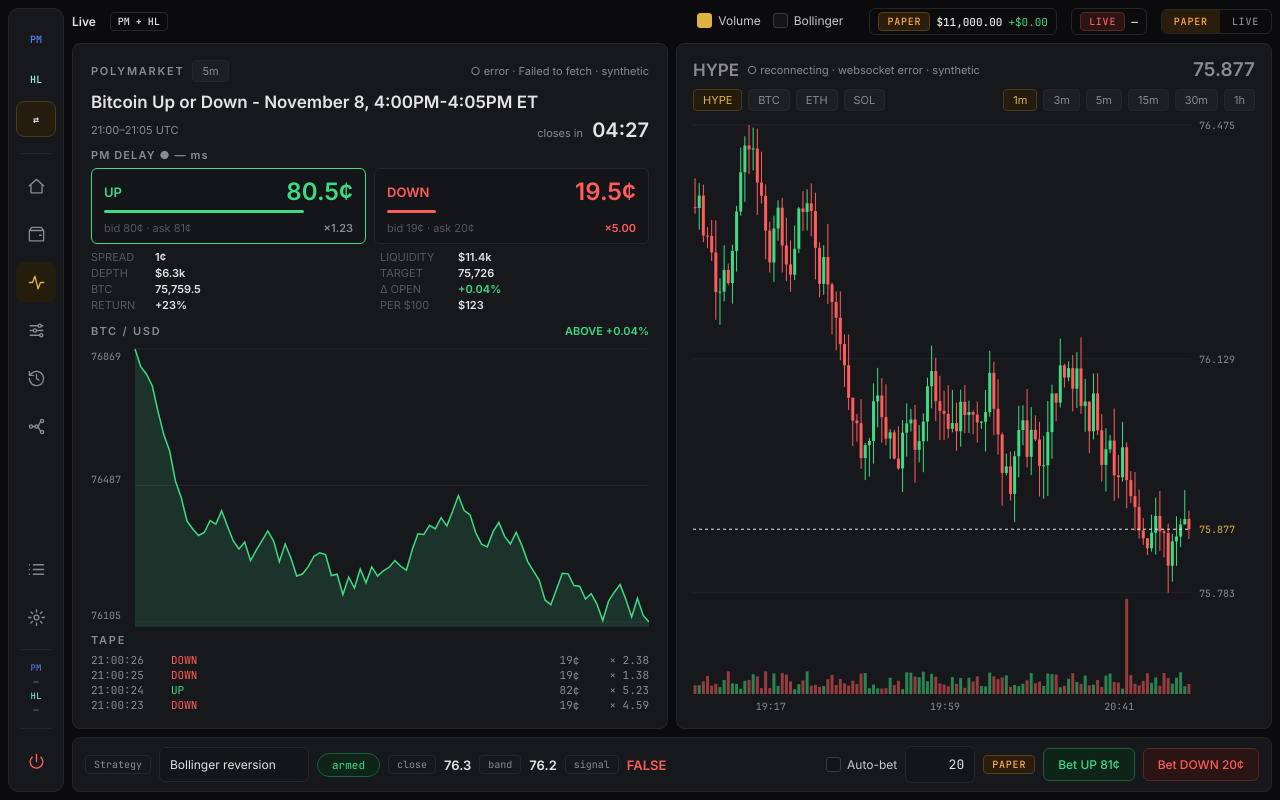
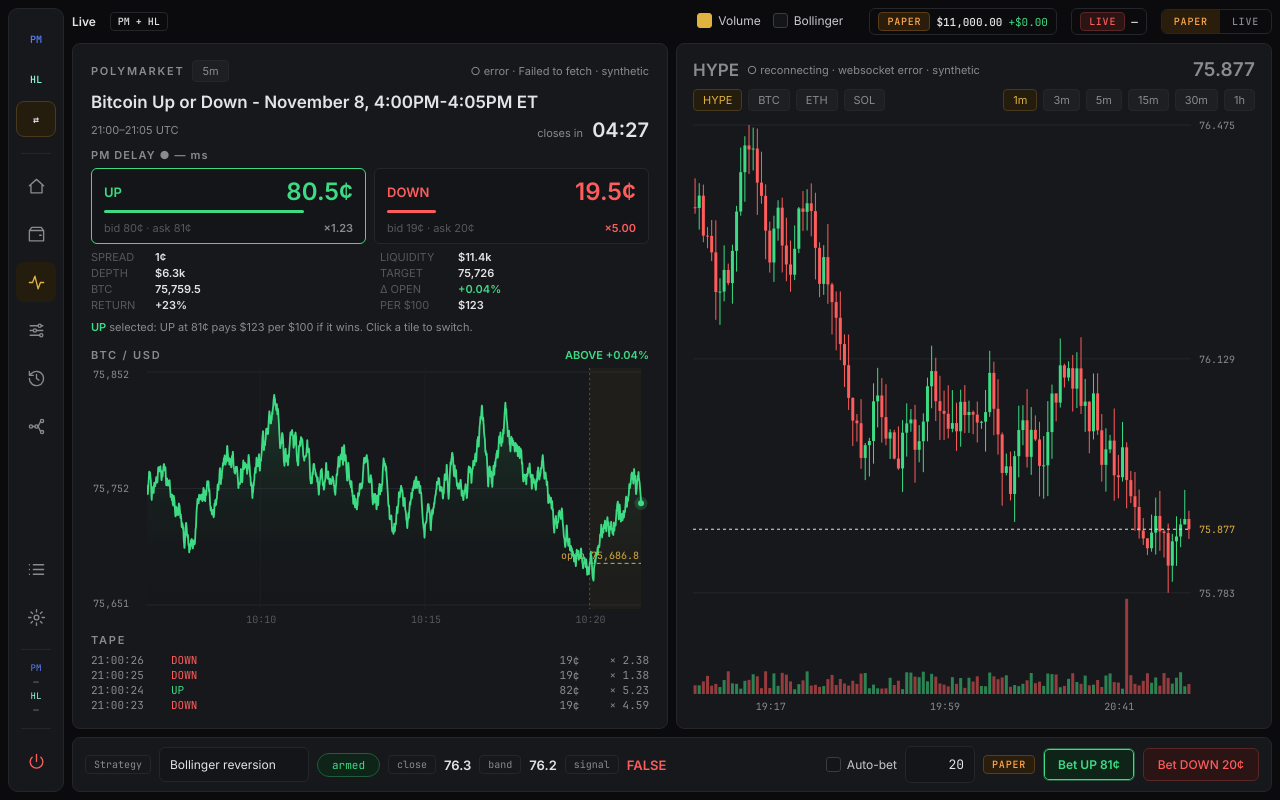
Before and after one commit to Diekope/Bi-trading-GUI, a plain HTML site: page web/index.html in a window 1280 px wide. Both pictures are taken after a click on the link "Open live". Drawn offline with Linux system fonts and the light colour scheme; no server answers.

Commit message:
Web sandbox: animated Polymarket BTC chart, selectable UP/DOWN tiles, no volume/Bollinger toggles on Polymarket
Co-Authored-By: Claude Sonnet 5.5 <noreply@anthropic.com>

```diff
--- a/web/app.js
+++ b/web/app.js
@@ -1,4 +1,4 @@
-import { views, state, draw, normalize, latency, balances } from "./views.js";
+import { views, state, draw, normalize, latency, balances, paintAll } from "./views.js";
 import { feed, onChange, startHL, startPM, logEvent } from "./feeds.js";
 import { P, placePM, placeHL, closePosition, resetPaper, tick as paperTick } from "./paper.js";
 const I = (d) => `<svg viewBox="0 0 24 24">${d}</svg>`;
@@ -88,6 +88,7 @@ addEventListener("keydown", (e) => {
   if (e.altKey && ["1", "2", "3"].includes(e.key)) { state.venue = ["Polymarket", "Hyperliquid", "Both"][e.key - 1]; render(); }
 });
 onChange(schedule);
+(function frame() { paintAll(); requestAnimationFrame(frame); })();
 hlHandle = startHL(); startPM();
 try { const saved = localStorage.getItem(ADDR_KEY); if (saved) hlHandle.setAddress(saved); } catch { /* storage blocked */ }
 setInterval(() => { paperTick(feed); schedule(); }, 1000);
--- /dev/null
+++ b/web/btcchart.js
@@ -0,0 +1,52 @@
+// The Polymarket BTC line, animated like the Qt PriceChart: a rolling 15-minute axis that ends a
+// fraction of a second behind live (so it scrolls continuously), a smoothed curve, an eased y-range,
+// a tip that glides to each new price, and the window's target growing from the window start.
+const css = (n) => getComputedStyle(document.documentElement).getPropertyValue(n).trim();
+export const SPAN = 15 * 60e3, LAG = 300, REVEAL_MS = 900;
+export const anim = { key: "", t0: 0, lo: null, hi: null, tip: null };
+
+export const fmtPx = (v) => v.toLocaleString("en-US", { maximumFractionDigits: v > 1000 ? 0 : 2 });
+
+// Pure helper (tested): where a timestamp lands on the plot, 0..1 across the rolling window.
+export const xFrac = (t, wall) => (t - (wall - SPAN)) / SPAN;
+
+export function paintBtc(cv, { points, target, startMs, endMs, key }, nowPerf = performance.now(), wall = Date.now() - LAG) {
+  if (anim.key !== key) Object.assign(anim, { key, t0: nowPerf, lo: null, hi: null, tip: null });
+  const r = cv.getBoundingClientRect(), d = devicePixelRatio || 1, w = Math.round(r.width * d), h = Math.round(r.height * d);
+  if (!w || !h) return;
+  if (cv.width !== w || cv.height !== h) { cv.width = w; cv.height = h; }
+  const g = cv.getContext("2d"); g.setTransform(d, 0, 0, d, 0, 0); g.clearRect(0, 0, r.width, r.height);
+  const W = r.width, H = r.height, L = 56, B = 18, pw = W - L - 8, ph = H - B, t0 = wall - SPAN;
+  const vis = points.filter((p) => p.t >= t0 - 90e3 && p.t <= wall + 1000);
+  if (vis.length < 2) return;
+  const last = vis.at(-1).p;
+  anim.tip = anim.tip == null ? last : anim.tip + (last - anim.tip) * 0.12;
+  const inView = vis.filter((p) => p.t >= t0), vals = [...inView.map((p) => p.p), anim.tip, ...(target ? [target] : [])];
+  let lo = Math.min(...vals), hi = Math.max(...vals); const pad = (hi - lo || 1) * 0.12; lo -= pad; hi += pad;
+  anim.lo = anim.lo == null ? lo : anim.lo + (lo - anim.lo) * 0.08; anim.hi = anim.hi == null ? hi : anim.hi + (hi - anim.hi) * 0.08;
+  const X = (t) => L + xFrac(t, wall) * pw, Y = (v) => ph - ((v - anim.lo) / (anim.hi - anim.lo)) * (ph - 8) - 4;
+  g.font = `10px ${css("--mono")}`;
+  // grid and time ticks (every 5 min, UTC)
+  g.lineWidth = 1;
+  [0, 0.5, 1].forEach((f) => { const v = anim.lo + (anim.hi - anim.lo) * f, y = Y(v); g.strokeStyle = css("--border"); g.beginPath(); g.moveTo(L, y); g.lineTo(L + pw, y); g.stroke(); g.fillStyle = css("--muted"); g.fillText(fmtPx(v), 2, Math.min(H - B - 2, Math.max(10, y + 3))); });
+  for (let t = Math.ceil(t0 / 300e3) * 300e3; t <= wall; t += 300e3) { const x = X(t); g.strokeStyle = css("--border"); g.globalAlpha = 0.5; g.beginPath(); g.moveTo(x, 0); g.lineTo(x, ph); g.stroke(); g.globalAlpha = 1; g.fillStyle = css("--faint"); g.fillText(new Date(t).toISOString().slice(11, 16), x - 14, H - 4); }
+  // reveal sweep on entry, then the live scroll
+  const reveal = Math.min(1, (nowPerf - anim.t0) / REVEAL_MS), e = 1 - (1 - reveal) ** 3;
+  g.save(); if (reveal < 1) { g.beginPath(); g.rect(0, 0, L + pw * e + 1, H); g.clip(); }
+  // current window band
+  if (startMs && X(startMs) < L + pw) { const x0 = Math.max(L, X(startMs)); g.fillStyle = css("--accent"); g.globalAlpha = 0.04; g.fillRect(x0, 0, Math.min(L + pw, X(Math.min(endMs || wall, wall + 1))) - x0, ph); g.globalAlpha = 1; g.strokeStyle = css("--accent"); g.globalAlpha = 0.35; g.setLineDash([2, 3]); g.beginPath(); g.moveTo(x0, 0); g.lineTo(x0, ph); g.stroke(); g.setLineDash([]); g.globalAlpha = 1; }
+  // target segment grows from the window start
+  const above = !target || anim.tip >= target, col = css(above ? "--up" : "--down");
+  if (target && startMs) { const x0 = Math.max(L, X(startMs)), y = Y(target); g.strokeStyle = css("--accent"); g.setLineDash([4, 3]); g.beginPath(); g.moveTo(x0, y); g.lineTo(X(wall), y); g.stroke(); g.setLineDash([]); g.fillStyle = css("--accent"); const lbl = `open ${target.toLocaleString("en-US", { minimumFractionDigits: 1, maximumFractionDigits: 1 })}`; g.fillText(lbl, L + pw - g.measureText(lbl).width - 2, y - 4); }
+  // smoothed curve through the samples, ending at the eased tip
+  const pts = [...vis.map((p) => [X(p.t), Y(p.p)]), [X(wall), Y(anim.tip)]];
+  const path = () => { g.beginPath(); g.moveTo(pts[0][0], pts[0][1]); for (let i = 1; i < pts.length - 1; i++) { const mx = (pts[i][0] + pts[i + 1][0]) / 2, my = (pts[i][1] + pts[i + 1][1]) / 2; g.quadraticCurveTo(pts[i][0], pts[i][1], mx, my); } g.lineTo(pts.at(-1)[0], pts.at(-1)[1]); };
+  g.save(); g.beginPath(); g.rect(L, 0, pw + 8, ph); g.clip();
+  path(); g.lineTo(pts.at(-1)[0], ph); g.lineTo(pts[0][0], ph); g.closePath(); const gr = g.createLinearGradient(0, 0, 0, ph); gr.addColorStop(0, col); gr.addColorStop(1, "transparent"); g.fillStyle = gr; g.globalAlpha = 0.22; g.fill(); g.globalAlpha = 1;
+  path(); g.strokeStyle = col; g.lineWidth = 1.8; g.lineJoin = "round"; g.stroke();
+  g.restore();
+  // pulsing head
+  const hx = X(wall), hy = Y(anim.tip), pulse = (Math.sin(nowPerf / 280) + 1) / 2;
+  g.fillStyle = col; g.globalAlpha = 0.28 * (1 - pulse * 0.6); g.beginPath(); g.arc(hx, hy, 4 + pulse * 5, 0, 7); g.fill(); g.globalAlpha = 1; g.beginPath(); g.arc(hx, hy, 3, 0, 7); g.fill();
+  g.restore();
+}
--- a/web/feeds.js
+++ b/web/feeds.js
@@ -14,7 +14,7 @@ const CANDLE_COUNT = 300;
 // -- shared state and a small event log -------------------------------------
 
 export const feed = {
-  hl: { status: "off", error: "", coin: "HYPE", interval: "1m", series: {}, mids: {}, book: null, btcMid: null, latency: null, latSrc: "", lastLat: 0, account: null },
+  hl: { status: "off", error: "", coin: "HYPE", interval: "1m", series: {}, mids: {}, book: null, btcMid: null, latency: null, latSrc: "", lastLat: 0, account: null, btcTicks: [] },
   pm: { status: "off", error: "", market: null, books: {}, trades: [], target: null, latency: null },
 };
 export const events = [];
@@ -134,13 +134,21 @@ export function parseTrade(msg) {
 
 // -- dispatch (pure apart from the held state) --------------------------------
 
+// BTC mid samples for the Polymarket chart's rolling 15-minute line (at most one per 150 ms).
+export function pushTick(S, p, t = Date.now()) {
+  const a = (S.btcTicks ??= []), last = a.at(-1);
+  if (last && t - last.t < 150) { last.p = p; return; }
+  a.push({ t, p });
+  while (a.length && a[0].t < t - 16 * 60e3) a.shift();
+}
+
 export function dispatchHL(S, raw) {
   let m; try { m = typeof raw === "string" ? JSON.parse(raw) : raw; } catch { return false; }
   if (!m || typeof m !== "object") return false;
   const d = m.data;
   switch (m.channel) {
-    case "allMids": Object.assign(S.mids, parseMids(d)); return true;
-    case "bbo": { const u = parseBBO(d); if (u) { S.mids[u[0]] = u[1]; if (u[0] === "BTC") S.btcMid = u[1]; } return !!u; }
+    case "allMids": { Object.assign(S.mids, parseMids(d)); const b = S.mids.BTC; if (b != null && S.btcMid == null) pushTick(S, b); return true; }
+    case "bbo": { const u = parseBBO(d); if (u) { S.mids[u[0]] = u[1]; if (u[0] === "BTC") { S.btcMid = u[1]; pushTick(S, u[1]); } } return !!u; }
     case "l2Book": { const b = parseHLBook(d); if (b.coin && b.coin === S.coin) { S.book = b; return true; } return false; }
     case "candle": {
       const key = `${d?.s}|${d?.i}`, c = parseCandles([d])[0], arr = S.series[key];
--- a/web/styles.css
+++ b/web/styles.css
@@ -115,3 +115,5 @@ body.live-mode #topbar { box-shadow: inset 0 -2px 0 var(--down-dim); }
 #toast.show { opacity: 1; } #toast.err { border-color: var(--down-dim); color: var(--down); }
 
 .bal { display: inline-flex; align-items: center; gap: 6px; font: 11px var(--mono); color: var(--text); text-decoration: none; padding: 3px 8px; border: 1px solid var(--border); border-radius: 6px; } .bal:hover { background: var(--panel-alt); }
+.btn.sel { box-shadow: 0 0 0 1px currentColor inset; font-weight: 700; }
+.tile { transition: border-color .15s; } .tile:hover { border-color: #3a3b41; }
--- a/web/views.js
+++ b/web/views.js
@@ -1,9 +1,10 @@
 import { candles, equity as equity_, tape, market, stats, pmStats, dataFor, strategies, palette, features, heat, trades, histogram, rng } from "./synth.js";
 import { drawCandles, drawLines, drawArea } from "./chart.js";
 import { feed, events } from "./feeds.js";
+import { paintBtc } from "./btcchart.js";
 import { P, equity, startEquity, dayPnl, markOf, pnlOf, FEE } from "./paper.js";
 
-export const state = { tf: "1m", btTf: "1m", vol: true, bb: false, strat: 3, ruleSide: "entry", mode: "Formula", res: "Overview", btTab: "Overview", logSel: -1, logSrc: "All", model: "Gradient boosting", autobet: false, mlSel: 0, view: "Visual", sec: "x", venue: "Both", focus: "Hyperliquid", live: 0, side: "Long", pfTab: "All", coin: "HYPE", form: {} };
+export const state = { tf: "1m", btTf: "1m", vol: true, bb: false, strat: 3, ruleSide: "entry", mode: "Formula", res: "Overview", btTab: "Overview", logSel: -1, logSrc: "All", model: "Gradient boosting", autobet: false, mlSel: 0, view: "Visual", sec: "x", venue: "Both", focus: "Hyperliquid", live: 0, side: "Long", pfTab: "All", coin: "HYPE", form: {}, pmSel: "UP" };
 
 const p2 = (n, w = 2) => String(n).padStart(w, "0");
 const lgRows = () => events.map((e) => { const d = new Date(e.t); return { time: `${p2(d.getHours())}:${p2(d.getMinutes())}:${p2(d.getSeconds())}.${p2(d.getMilliseconds(), 3)}`, level: e.level.toUpperCase(), source: e.source, origin: e.origin, event: e.event, message: e.message }; }).filter((r) => (state.logSrc === "All" || r.source === state.logSrc) && (state.venue === "Both" || r.source === state.venue || r.source === "System" || r.source === "Strategy"));
@@ -82,15 +83,16 @@ function hlData() {
 }
 const statusChip = (S, name) => (S.status === "live" ? `<span class="up" style="font-size:11px">● live</span>` : `<span class="muted" style="font-size:11px" title="${S.error || ""}">○ ${S.status === "off" ? "offline" : S.status}${S.error ? " · " + S.error : ""} · synthetic</span>`);
 
-const pmCard = () => { const d = pmData(), pl = feed.pm.latency, ret = d.up.ask ? (1 / d.up.ask - 1) * 100 : null, delta = d.btc && d.target ? ((d.btc - d.target) / d.target) * 100 : null;
-  const tile = (n, o, cls) => `<div class="tile ${cls}"><div class="row between"><b class="${n === "UP" ? "up" : "down"}">${n}</b><span class="${n === "UP" ? "up" : "down"}" style="font-size:24px;font-weight:700">${(o.mid * 100).toFixed(1)}¢</span></div><div style="height:3px;background:var(--${n === "UP" ? "up" : "down"});width:${Math.min(100, o.mid * 100)}%;margin:4px 0 8px;border-radius:2px"></div><div class="row between" style="font-size:11px"><span class="faint">bid ${cents(o.bid)} · ask ${cents(o.ask)}</span><b class="${n === "UP" ? "muted" : "down"}">${o.ask ? "×" + (1 / o.ask).toFixed(2) : ""}</b></div></div>`;
+const pmCard = () => { const d = pmData(), pl = feed.pm.latency, sel = state.pmSel === "DOWN" ? d.down : d.up, ret = sel.ask ? (1 / sel.ask - 1) * 100 : null, delta = d.btc && d.target ? ((d.btc - d.target) / d.target) * 100 : null;
+  const tile = (n, o) => `<div class="tile ${state.pmSel === n ? (n === "UP" ? "up" : "down") : ""}" data-set="pmSel=${n}" style="cursor:pointer" title="Show ${n} details"><div class="row between"><b class="${n === "UP" ? "up" : "down"}">${n}</b><span class="${n === "UP" ? "up" : "down"}" style="font-size:24px;font-weight:700">${(o.mid * 100).toFixed(1)}¢</span></div><div style="height:3px;background:var(--${n === "UP" ? "up" : "down"});width:${Math.min(100, o.mid * 100)}%;margin:4px 0 8px;border-radius:2px"></div><div class="row between" style="font-size:11px"><span class="faint">bid ${cents(o.bid)} · ask ${cents(o.ask)}</span><b class="${n === "UP" ? "muted" : "down"}">${o.ask ? "×" + (1 / o.ask).toFixed(2) : ""}</b></div></div>`;
   return `<section class="card" style="padding:16px 18px;gap:6px">
       <div class="row between"><div class="row"><b class="sec" style="color:var(--muted)">Polymarket</b><span class="pill">5m</span></div>${statusChip(feed.pm)}</div>
       <div style="font-size:17px;font-weight:600;margin-top:4px">${d.title}</div>
       <div class="row between muted" style="font-size:11px"><span>${d.win}</span><span>closes in <b style="font-size:20px;color:var(--text);margin-left:6px">${d.closes}</b></span></div>
       <span class="${latCls(pl)}" style="font-size:11px;font-weight:700;letter-spacing:.1em">PM DELAY ● ${pl ?? "—"} ms</span>
-      <div class="grid g2" style="gap:8px">${tile("UP", d.up, "up")}${tile("DOWN", d.down, "")}</div>
-      <div class="grid g2" style="font-size:11px;gap:2px 20px">${[["SPREAD", d.spread, "LIQUIDITY", d.liquidity], ["DEPTH", d.depth, "TARGET", d.target ? pxFmt(d.target) : "—"], ["BTC", d.btc ? pxFmt(d.btc) : "—", "Δ OPEN", delta == null ? "—" : (delta >= 0 ? "+" : "") + delta.toFixed(2) + "%"], ["RETURN", ret == null ? "—" : "+" + ret.toFixed(0) + "%", "PER $100", d.up.ask ? "$" + (100 / d.up.ask).toFixed(0) : "—"]].map(([a, b, c, e]) => `<div class="row"><span class="faint" style="width:56px">${a}</span><b>${b}</b></div><div class="row"><span class="faint" style="width:70px">${c}</span><b class="${c === "Δ OPEN" && delta != null ? (delta >= 0 ? "up" : "down") : ""}">${e}</b></div>`).join("")}</div>
+      <div class="grid g2" style="gap:8px">${tile("UP", d.up)}${tile("DOWN", d.down)}</div>
+      <div class="grid g2" style="font-size:11px;gap:2px 20px">${[["SPREAD", sel.bid != null && sel.ask != null ? `${Math.round((sel.ask - sel.bid) * 100)}¢` : d.spread, "LIQUIDITY", d.liquidity], ["DEPTH", d.depth, "TARGET", d.target ? pxFmt(d.target) : "—"], ["BTC", d.btc ? pxFmt(d.btc) : "—", "Δ OPEN", delta == null ? "—" : (delta >= 0 ? "+" : "") + delta.toFixed(2) + "%"], ["RETURN", ret == null ? "—" : "+" + ret.toFixed(0) + "%", "PER $100", sel.ask ? "$" + (100 / sel.ask).toFixed(0) : "—"]].map(([a, b, c, e]) => `<div class="row"><span class="faint" style="width:56px">${a}</span><b>${b}</b></div><div class="row"><span class="faint" style="width:70px">${c}</span><b class="${c === "Δ OPEN" && delta != null ? (delta >= 0 ? "up" : "down") : ""}">${e}</b></div>`).join("")}</div>
+      <div class="cap" style="padding:2px 0"><b class="${state.pmSel === "UP" ? "up" : "down"}">${state.pmSel}</b> selected: ${state.pmSel} at ${cents(sel.ask)} pays ${sel.ask ? "$" + (100 / sel.ask).toFixed(0) : "—"} per $100 if it wins. Click a tile to switch.</div>
       <div class="row between" style="margin-top:6px"><b class="sec" style="color:var(--muted)">BTC / USD</b><b class="${delta == null ? "muted" : delta >= 0 ? "up" : "down"}" style="font-size:11px">${delta == null ? "" : (delta >= 0 ? "ABOVE " : "BELOW ") + (delta >= 0 ? "+" : "") + delta.toFixed(2) + "%"}</b></div><canvas id="btc"></canvas>
       <b class="sec" style="color:var(--muted)">Tape</b><div class="mono" style="font-size:11px;color:var(--muted);display:grid;gap:1px">${d.tape.map((t) => `<div style="display:grid;grid-template-columns:80px 70px 1fr auto"><span>${t.time}</span><span class="${t.side === "UP" ? "up" : "down"}">${t.side}</span><span style="text-align:right;padding-right:30px">${cents(t.px)}</span><span>× ${(+t.size).toFixed(2)}</span></div>`).join("") || `<div>waiting for trades…</div>`}</div></section>`; };
 
@@ -158,10 +160,10 @@ export const views = {
     html: () => (state.venue === "Polymarket" ? pmView() : state.venue === "Hyperliquid" ? hlView() : pmCard() + hlCard()),
     get grid() { return state.venue === "Polymarket" ? "1.1fr 1fr" : state.venue === "Hyperliquid" ? "minmax(0,1fr) 330px" : "1fr 1fr"; },
     rows: "1fr",
-    topExtra: () => `<span class="muted" style="font-size:11px">${ck("Volume", state.vol, "vol")}${ck("Bollinger", state.bb, "bb")}</span>`,
+    topExtra: () => (state.venue === "Polymarket" ? "" : `<span class="muted" style="font-size:11px">${ck("Volume", state.vol, "vol")}${ck("Bollinger", state.bb, "bb")}</span>`),
     foot: () => (state.venue === "Hyperliquid"
       ? `<div class="bar-foot row" style="flex:1"><span class="tag">Strategy</span><div class="field" style="width:170px;font:12px var(--ui)">${strategies.find((x) => x.venue === "Hyperliquid" && x === strat())?.name || "Bollinger reversion"}</div><span class="valid" style="border-radius:12px;padding:4px 14px">armed</span><span class="tag">close</span><b>76.3</b><span class="tag">band</span><b>76.2</b><span class="tag">signal</span><b class="down">FALSE</b><div class="field" style="flex:1;font:12px var(--ui);color:var(--muted)">Position : none</div>${ck("Auto-trade", state.autobet, "autobet")}${modeBadge()}</div>`
-      : `<div class="bar-foot row" style="flex:1"><span class="tag">Strategy</span><div class="field" style="width:150px;font:12px var(--ui)">${strat().name}</div><span class="valid" style="border-radius:12px;padding:4px 14px">armed</span>${isPM() ? `<span class="tag">model_p</span><b>0.64</b><span class="tag">price</span><b>0.805</b><span class="tag">edge</span><b class="down">-0.165</b>` : `<span class="tag">close</span><b>76.3</b><span class="tag">band</span><b>76.2</b>`}<span class="tag">signal</span><b class="down">FALSE</b><span style="flex:1"></span>${ck("Auto-bet", state.autobet, "autobet")}<input type="text" ${bind("pmStake", 20)} style="width:70px;text-align:right">${modeBadge()}<button class="btn up" data-act="pm-UP">Bet UP ${cents(pmData().up.ask)}</button><button class="btn down" data-act="pm-DOWN">Bet DOWN ${cents(pmData().down.ask)}</button></div>`),
+      : `<div class="bar-foot row" style="flex:1"><span class="tag">Strategy</span><div class="field" style="width:150px;font:12px var(--ui)">${strat().name}</div><span class="valid" style="border-radius:12px;padding:4px 14px">armed</span>${isPM() ? `<span class="tag">model_p</span><b>0.64</b><span class="tag">price</span><b>0.805</b><span class="tag">edge</span><b class="down">-0.165</b>` : `<span class="tag">close</span><b>76.3</b><span class="tag">band</span><b>76.2</b>`}<span class="tag">signal</span><b class="down">FALSE</b><span style="flex:1"></span>${ck("Auto-bet", state.autobet, "autobet")}<input type="text" ${bind("pmStake", 20)} style="width:70px;text-align:right">${modeBadge()}<button class="btn up ${state.pmSel === "UP" ? "sel" : ""}" data-act="pm-UP">Bet UP ${cents(pmData().up.ask)}</button><button class="btn down ${state.pmSel === "DOWN" ? "sel" : ""}" data-act="pm-DOWN">Bet DOWN ${cents(pmData().down.ask)}</button></div>`),
   },
 
   builder: {
@@ -265,11 +267,8 @@ function codeMode() {
 export function draw() {
   const o = { volume: state.vol, bands: state.bb }, bt = location.hash === "#backtest", r = rng(3);
   if ($("#hl")) drawCandles($("#hl"), (location.hash === "#live" ? hlData().candles : cs).slice(-120), { ...o, markers: bt ? [{ i: 3, side: "buy" }, { i: 25, side: "sell" }, { i: 50, side: "buy" }, { i: 70, side: "sell" }, { i: 98, side: "buy" }] : [], axis: bt ? 0 : 64 });
-  const btcSeries = () => { const c = feed.hl.series["BTC|1m"]; if (!(c && c.length > 3)) return null; const v = c.slice(-30).map((x) => x.c); if (feed.hl.btcMid) v.push(feed.hl.btcMid); return v; };
-  const btcLines = (cv) => { const v = btcSeries(); if (!v) return false; const tg = feed.pm.target, ser = [{ v, color: "--up", fill: true }]; if (tg) ser.push({ v: v.map(() => tg), color: "--accent", dash: [4, 4] }); drawLines(cv, ser, { grid: true, fmt: (x) => x.toLocaleString("en-US", { maximumFractionDigits: 0 }), lo: Math.min(...v, tg ?? Infinity), hi: Math.max(...v, tg ?? -Infinity) }); return true; };
   if ($("#pf")) drawLines($("#pf"), [{ v: JSON.parse($("#pf").dataset.series), color: "--indigo" }], { grid: true, fmt: (v) => (v >= 0 ? "+" : "") + v.toFixed(2) + "%" });
-  if ($("#btc2") && !btcLines($("#btc2"))) drawLines($("#btc2"), [{ v: cs.map((c) => c.c * 1000), color: "--up", fill: true }, { v: cs.map(() => cs[0].c * 1000 - 120), color: "--accent", dash: [4, 4] }], { grid: true, fmt: (x) => x.toFixed(0) });
-  if ($("#btc") && btcLines($("#btc"))) { /* live */ } else if ($("#btc")) { const v = cs.slice(0, 90).map((c, i) => c.c + Math.exp(-i / 6) * 0.6); drawLines($("#btc"), [{ v, color: "--up", fill: true }], { grid: true, fmt: (x) => (x * 1000).toFixed(0), pad: 0 }); }
+  paintAll();
   if ($("#eq")) {
     const s = [{ v: eq.strategy, color: "--accent" }, { v: eq.random, color: "--indigo" }, { v: eq.hold.map((x) => x * 0.3), color: "--muted", dash: [3, 3] }];
     if (state.res === "Compare" && location.hash === "#builder") s.push({ v: eq.hold.map((x, i) => x * 0.25 + eq.strategy[i]), color: "--up" });
@@ -278,3 +277,24 @@ export function draw() {
   if ($("#dd")) drawArea($("#dd"), eq.strategy.map((x, i, a) => x - Math.max(...a.slice(0, i + 1))));
   if ($("#mini")) drawLines($("#mini"), [{ v: [0, 1, 2.2, 3, 3.6, 3.2, 3.8, 2.6, 1, 0.2], color: "--accent" }, { v: [0, -.3, -.8, -1.2, -1.6, -2, -2.2, -2.4, -2.6, -2.8], color: "--indigo" }]);
 }
+
+// The Polymarket BTC chart: live samples when the feeds are up, otherwise a synthetic walk so the animation still shows.
+const demo = { t: 0, pts: [], p: 75740 };
+function btcFeed() {
+  const m = feed.pm.market, ticks = feed.hl.btcTicks || [], live = feed.hl.status === "live" && ticks.length > 1, now = Date.now();
+  if (live) {
+    const c = feed.hl.series["BTC|1m"] || [], first = ticks[0].t, back = c.filter((x) => x.t + 60000 < first && x.t + 60000 > now - 16 * 60e3).map((x) => ({ t: x.t + 60000, p: x.c }));
+    return { points: [...back, ...ticks], target: feed.pm.target, startMs: m?.startMs, endMs: m?.endMs, key: `${location.hash}|${m?.slug || "live"}` };
+  }
+  if (!demo.t) { demo.t = now - 16 * 60e3; }
+  const r = rng(Math.floor(now / 500));
+  while (demo.t < now) { demo.t += 500; demo.p += (r() - 0.5) * 14 + (75740 - demo.p) * 0.01; demo.pts.push({ t: demo.t, p: demo.p }); }
+  while (demo.pts.length && demo.pts[0].t < now - 16 * 60e3) demo.pts.shift();
+  const start = Math.floor(now / 300e3) * 300e3;
+  return { points: demo.pts, target: demo.pts.find((x) => x.t >= start)?.p ?? demo.pts[0].p, startMs: start, endMs: start + 300e3, key: `${location.hash}|demo` };
+}
+export function paintAll() {
+  const els = ["#btc", "#btc2"].map((s) => $(s)).filter(Boolean);
+  if (!els.length) return;
+  const f = btcFeed(); els.forEach((cv) => paintBtc(cv, f));
+}
```
Also changed, not shown: web/test/feeds.test.mjs (+10 -0 lines), 1 other file.
